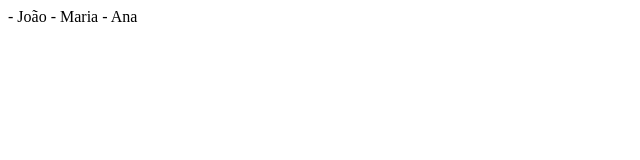
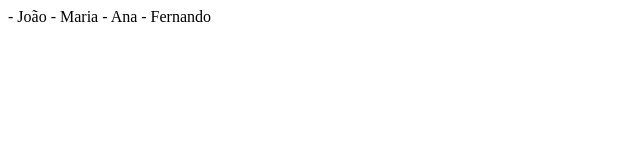
Before and after one commit to fbamuniz/projeto-3b3, a plain HTML site: page index.html in a window 1280 px wide. Shown: the full height of the page, 0-640 px from the left. Drawn offline with Linux system fonts and the light colour scheme.

Commit message:
Versão 4.0

```diff
--- a/index.html
+++ b/index.html
@@ -10,5 +10,6 @@
     - João
     - Maria
     - Ana
+    - Fernando
 </body>
 </html>
```
